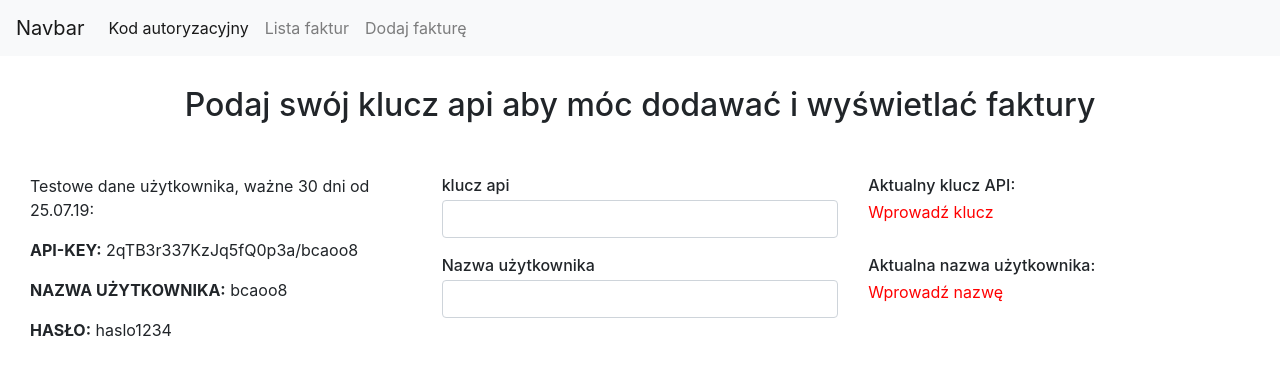
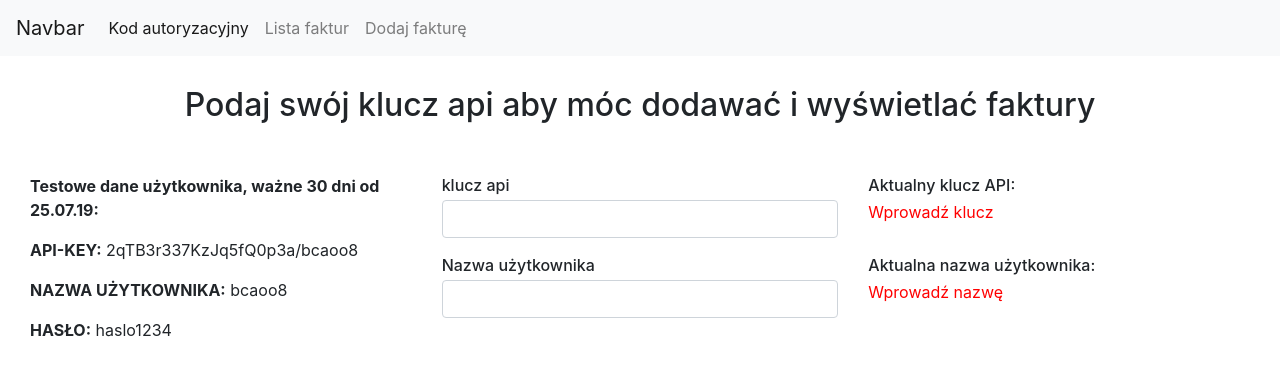
Before and after one commit to sp-pl/REST-API-Invoicing-interface, a React (Create React App) app in the folder rest-fakturownia/: page / in a window 1280 px wide. Shown: the top 376 px of the page. Built offline with nearby package versions, Linux system fonts and the light colour scheme.

Commit message:
some styles

```diff
--- a/rest-fakturownia/public/index.html
+++ b/rest-fakturownia/public/index.html
@@ -20,7 +20,7 @@
       work correctly both with client-side routing and a non-root public URL.
       Learn how to configure a non-root public URL by running `npm run build`.
     -->
-    <title>React App</title>
+    <title>Fakturownia w react.</title>
   </head>
   <body>
     <noscript>You need to enable JavaScript to run this app.</noscript>
--- a/rest-fakturownia/src/components/main/api_key_input/api_key_input.jsx
+++ b/rest-fakturownia/src/components/main/api_key_input/api_key_input.jsx
@@ -9,7 +9,7 @@ class apiKeyInput extends React.Component{
 				<div className="row">
 					<h2 className="col-md-12 text-center m-bottom-50">Podaj swój klucz api aby móc dodawać i wyświetlać faktury</h2>
 					<div className="col-md-4">
-						<p className="col-md-12">Testowe dane użytkownika, ważne 30 dni od 25.07.19:</p>
+						<p className="col-md-12 bold">Testowe dane użytkownika, ważne 30 dni od 25.07.19:</p>
 						<p className="col-md-12"><span className="bold">API-KEY:</span> 2qTB3r337KzJq5fQ0p3a/bcaoo8</p>
 						<p className="col-md-12"><span className="bold">NAZWA UŻYTKOWNIKA:</span> bcaoo8</p>
 						<p className="col-md-12"><span className="bold">HASŁO:</span> haslo1234</p>
@@ -47,7 +47,7 @@ class apiKeyInput extends React.Component{
 										<span style={{color:'#808080'}}>{this.props.apis[0]}</span>}
 									</p>
 								</div>
-								<div className="holder">
+								<div className="holder ">
 									<h4 className="title">Aktualna nazwa użytkownika:</h4>
 									<p>
 										{this.props.apis[1] === '' ?
--- a/rest-fakturownia/src/components/main/new_invoice/new_invoice_template.jsx
+++ b/rest-fakturownia/src/components/main/new_invoice/new_invoice_template.jsx
@@ -183,7 +183,7 @@ class NewInvoiceTemplate extends React.Component{
 					className="main-form"
 					onSubmit={this.submitInvoice}>
 					<div className="row">
-						<h2 className="text-center col-md-12">Pola zaznaczone na czerwono są obowiązkowe</h2>
+						<h2 className="text-center col-md-12 m-bottom-50">Pola zaznaczone na czerwono są obowiązkowe</h2>
 					</div>
 					<div className="row newInvoice-dates">
 						<div className="col-md-4 form-group">
--- a/rest-fakturownia/src/index.css
+++ b/rest-fakturownia/src/index.css
@@ -1,10 +1,12 @@
+body *{
+	font-family:'Open Sans' sans-serif;
+}
 body{
 	background-color:#d3d3d3 !important;
 }
 html,
 body{
 	min-height:100vh;
-	font-family:'Open Sans';
 }
 
 #root{
```
